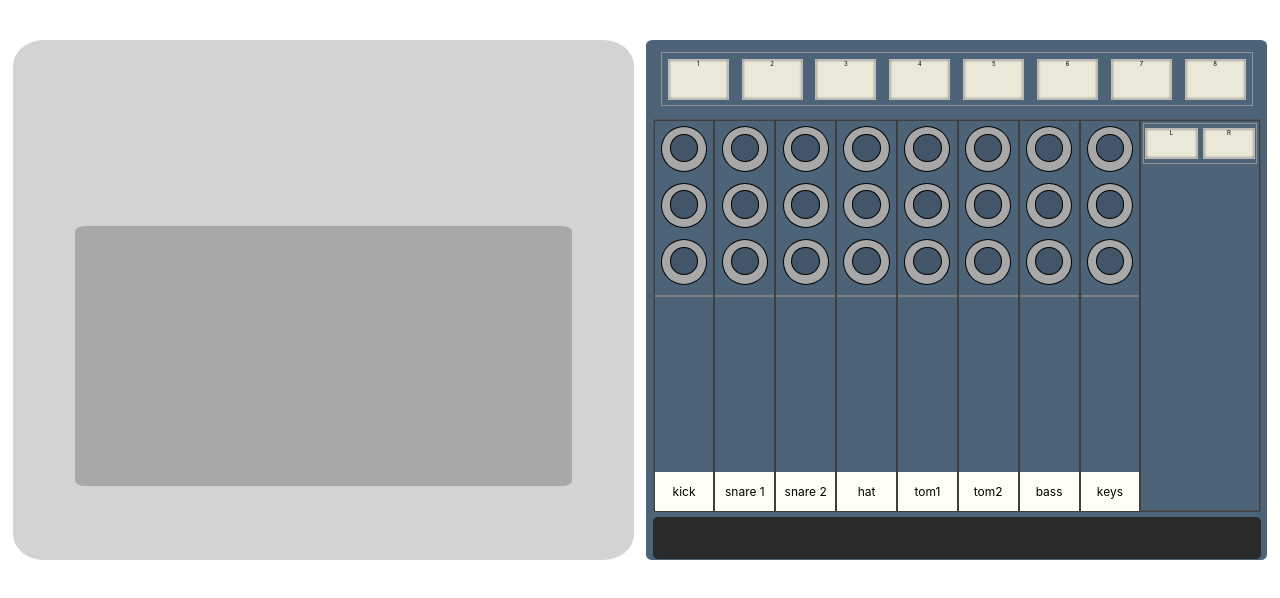
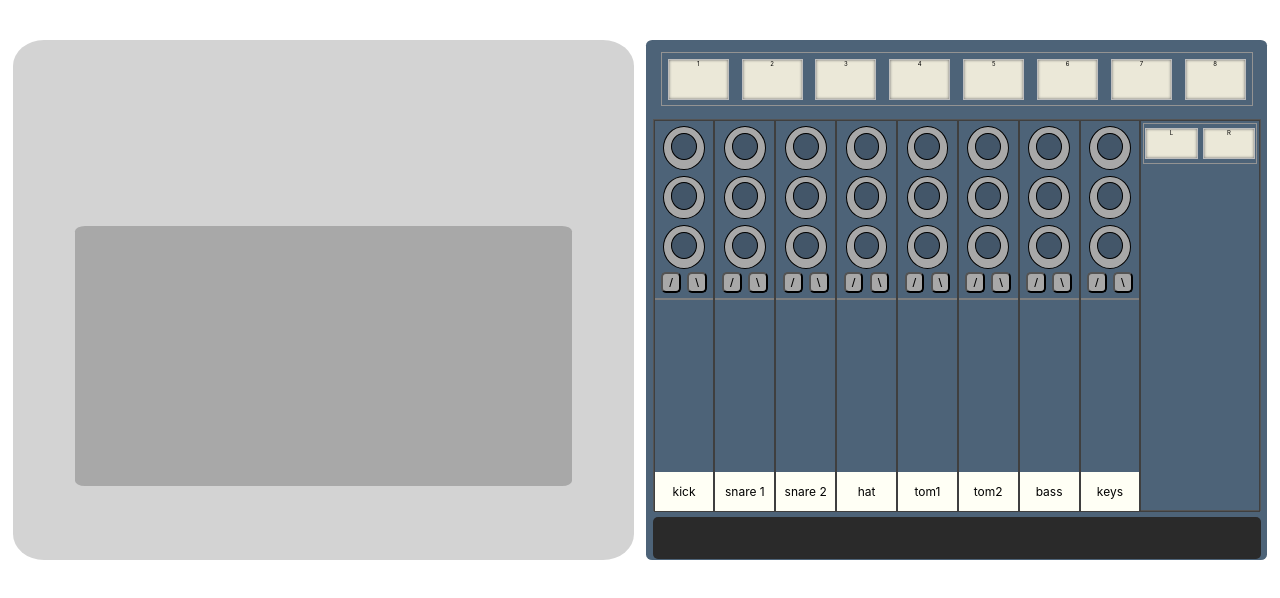
Before and after one commit to danfyfe/dan-pc-front-end, a React (Create React App) app: page / in a window 1280 px wide. Shown: the top 598 px of the page. Built offline with nearby package versions, Linux system fonts and the light colour scheme.

Commit message:
filter bttns

```diff
--- a/src/App.css
+++ b/src/App.css
@@ -83,6 +83,7 @@
   display: flex;
   flex-direction: column;
   justify-content: space-around;
+  padding: 5%;
 }
 
 .freq-eq {
@@ -103,8 +104,23 @@
   background-color: #435669;
 }
 
-.low-eq {
+.filters-container {
+  display: flex;
+  flex-direction: row;
+  justify-content: space-around;
+  margin: 1% 1% 5% 1%;
+}
 
+.filters-container > button {
+  border-radius: 5px;
+}
+
+.cut-out {
+  background-color: #a8a8a8;
+}
+
+.cut-in {
+  background-color: grey;
 }
 
 .fader {
--- a/src/components/HighCut.js
+++ b/src/components/HighCut.js
@@ -1,12 +1,26 @@
-import React from 'react'
+import React, {useState, userEffect} from 'react'
 
 
 
 function HighCut() {
+  const [engaged, setEngaged] = useState(false)
+
+  const renderHighCutOut = () => {
+    return <button className='cut-out' onClick={()=>setEngaged(!engaged)}>
+      \
+    </button>
+  }
+
+  const renderHighCutIn = () => {
+    return <button className='cut-in' onClick={()=>setEngaged(!engaged)}>
+      \
+    </button>
+  }
+
   return(
-    <div className='high-cut'>
-
-    </div>
+    <>
+      {engaged ? renderHighCutIn() : renderHighCutOut()}
+    </>
   )
 }
 
--- a/src/components/Label.js
+++ b/src/components/Label.js
@@ -1,7 +1,6 @@
 import React from 'react'
 
 function Label(props) {
-  console.log('label props', props)
   const {trackName} = props
   return(
     <div className='label'>
--- a/src/components/LowCut.js
+++ b/src/components/LowCut.js
@@ -1,12 +1,25 @@
-import React from 'react'
+import React, {useState, useEffect} from 'react'
 
 
+const LowCut = () => {
+  const [engaged, setEngaged] = useState(false)
 
-function LowCut() {
+  const renderLowCutOut = () => {
+    return <button className='cut-out' onClick={()=>setEngaged(!engaged)}>
+      /
+    </button>
+  }
+
+  const renderLowCutIn = () => {
+    return <button className='cut-in' onClick={()=>setEngaged(!engaged)}>
+      /
+    </button>
+  }
+
   return(
-    <div className='low-cut'>
-
-    </div>
+    <>
+      {engaged ? renderLowCutIn() : renderLowCutOut()}
+    </>
   )
 }
 
```
